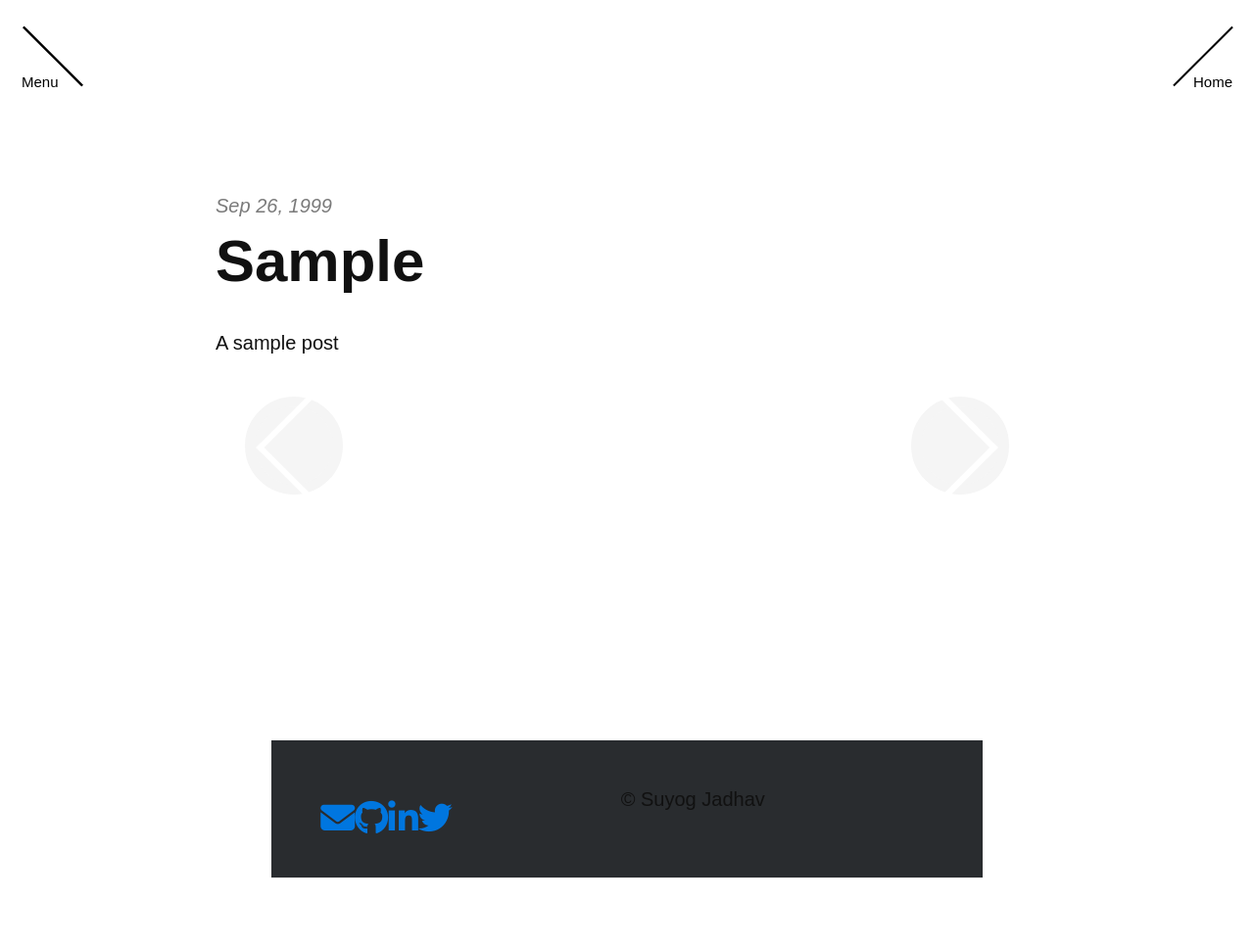
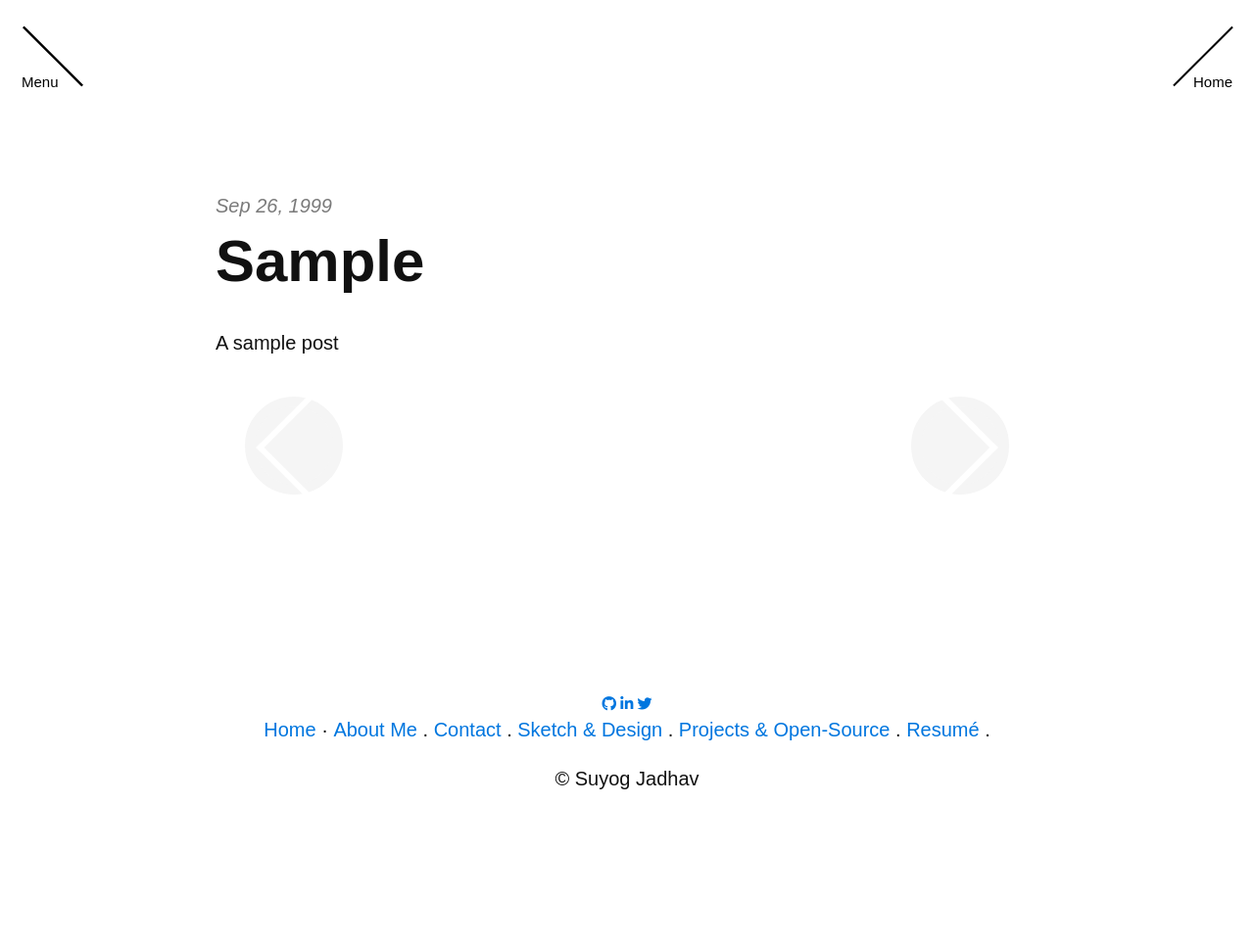
Before and after one commit to IAmSuyogJadhav/ipfs-website, a Jekyll site: the page built from index.html, in a window 1280 px wide. Shown: the whole page at 98% size. Built offline with Jekyll 4.4.1, drawn with Linux system fonts in a browser that asks for light colours; nearby versions of some CDN libraries; some web fonts are replaced; the list of posts is cut into pages by our own code; after the commit the page ends 900 px from its top, so only the background shows below that.

Commit message:
testing footer

```diff
--- a/_includes/footer.html
+++ b/_includes/footer.html
@@ -1,6 +1,6 @@
 
 <hr />
-<footer class="footer-distributed">
+<!-- <footer class="footer-distributed">
   <div class="desktop-footer">
 
     <div class="footer-each">
@@ -19,7 +19,55 @@
       <h5><a href="https://twitter.com/iamsuyogjadhav" target="_blank" alt="Twitter" class='fa fa-twitter fa-2x'><span></span></a></h5>
     </div>
     <p style="text-align: center;" style='color: #ffff0;'> &copy; Suyog Jadhav </p>
+</footer> -->
+
+<footer class="footer-distributed">
+		<div class="footer-right">
+
+				{% if site.github_username %}
+		      <a href="https://github.com/{{ site.github_username }}" target="_blank"><i class="fa fa-github"></i></a>
+		    {% endif %}
+				{% if site.linkedin_username %}
+					<a href="https://www.linkedin.com/in/{{ site.linkedin_username }}" target="_blank"><i class="fa fa-linkedin"></i></a>
+				{% endif %}
+		    {% if site.twitter_username %}
+		      <a href="https://twitter.com/{{ site.twitter_username }}" target="_blank"><i class="fa fa-twitter"></i></a>
+		    {% endif %}
+
+			</div>
+
+			<div class="footer-left">
+				<p class="footer-links">
+					<a href="{{site.url}}">Home</a>
+					·
+{% for page in site.pages %}
+	{% if page.tags contains "about" %}
+					<a href="{{page.url}}">{{page.title}}</a>
+					.
+	{% endif %}
+	{% if page.tags contains "contact" %}
+					<a href="{{page.url}}">{{page.title}}</a>
+					.
+	{% endif %}
+	{% if page.tags contains "portfolio" %}
+					<a href="{{page.url}}">{{page.title}}</a>
+					.
+	{% endif %}
+	{% if page.tags contains "projects" %}
+					<a href="{{page.url}}">{{page.title}}</a>
+					.
+	{% endif %}
+	{% if page.tags contains "resume" %}
+					<a href="{{page.url}}">{{page.title}}</a>
+					.
+	{% endif %}
+{% endfor %}
+	</p>
+	<p>&copy; Suyog Jadhav</p>
+	</div>
 </footer>
+
+
 
 <style>
 
```
